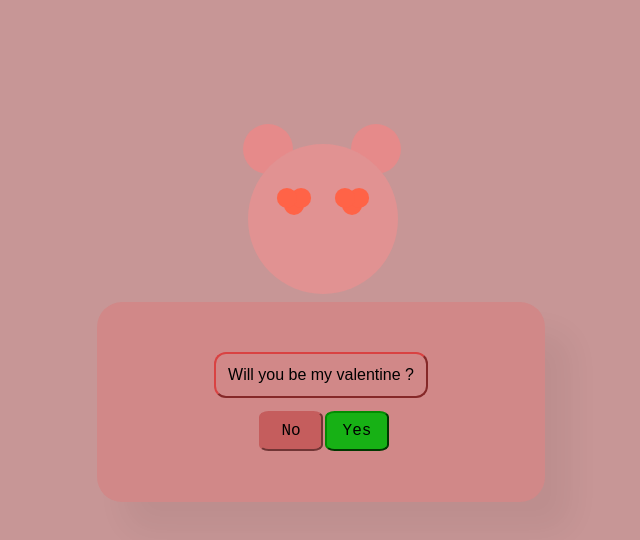
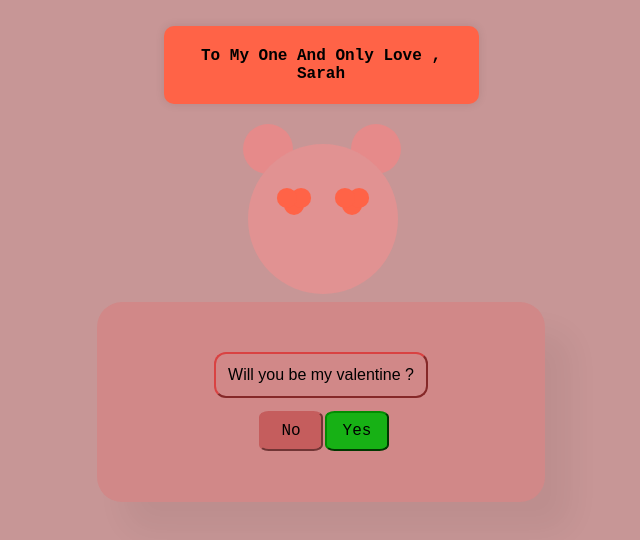
Before and after one commit to Val-entine92/JustForSarah, a plain HTML site: page index.html in a window 1280 px wide. Shown: the whole page, without its empty margins (319-959 px from the left). Drawn offline with Linux system fonts and the light colour scheme.

Commit message:
Update index.html

```diff
--- a/index.html
+++ b/index.html
@@ -10,6 +10,9 @@
   <link rel="stylesheet" href="cutie.css">
 </head>
 <body>
+  <div class="textbox">
+        <h2>To My One And Only Love , Sarah </h>
+  </div>
   <div class="cat">
     <div class="ear left-ear"></div>
     <div class="ear right-ear"></div>
```
